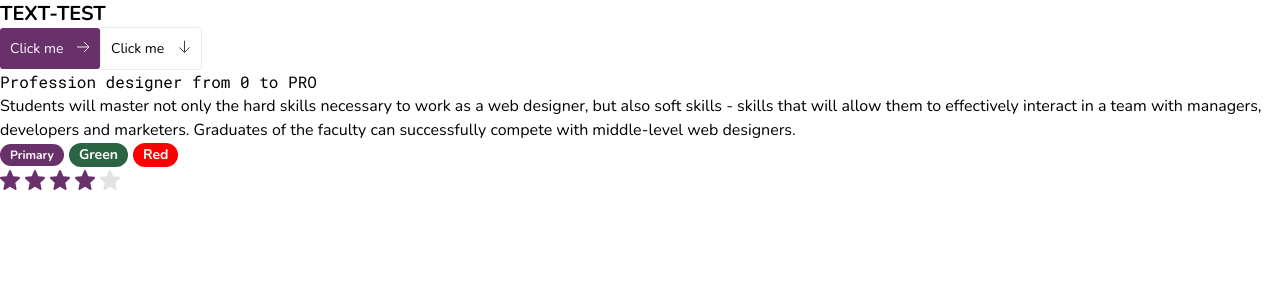
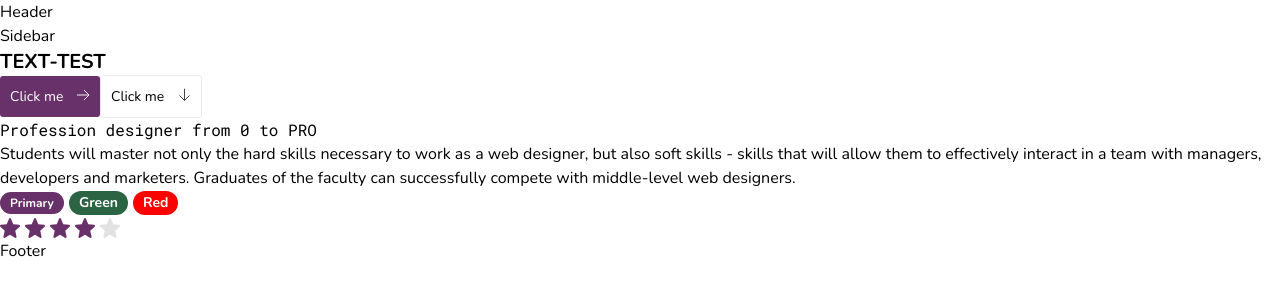
Before and after one commit to ViktoriiaRud/top-courses, a Next.js app: page / in a window 1280 px wide. Shown: the top 300 px of the page. Built offline with nearby package versions, Linux system fonts and the light colour scheme.

Commit message:
created components: Header, Sidebar, Footer filled basic

```diff
--- a/app/page.tsx
+++ b/app/page.tsx
@@ -4,13 +4,14 @@
 import './theme/globalStyles';
 import { roboto_mono } from './theme/fonts/font';
 import { Button, HTag, Rating, Tag } from "./components";
+import { Layout } from "../layout/Layout";
 
 
 export default function Page() {
   const [rating, setRating] = useState<number>(4);
   return (
-    <>
-      <div>
+      <Layout>
+         <div>
         <HTag tag='h3'>TEXT-TEST</HTag>
         <Button variant='primary' arrow='right'>Click me </Button>
         <Button variant='ghost' arrow='down'>Click me </Button>
@@ -23,6 +24,6 @@
          <Tag size="m" color="red">Red</Tag>
          <Rating rating={rating} isEditable setRating={setRating}/>
       </div>
-    </>
+      </Layout>
   )
 }
--- /dev/null
+++ b/layout/Footer/Footer.props.ts
@@ -0,0 +1,4 @@
+import {DetailedHTMLProps, HTMLAttributes } from "react";
+
+
+export interface FooterProps extends DetailedHTMLProps<HTMLAttributes<HTMLDivElement>, HTMLDivElement>  {}
--- /dev/null
+++ b/layout/Footer/Footer.tsx
@@ -0,0 +1,12 @@
+import { FooterProps } from './Footer.props';
+import styles from './Header.module.css';
+import cn from 'classnames';
+
+
+export const Footer = ({...props}:FooterProps):JSX.Element => {
+  return (
+    <div {...props}>
+          Footer
+    </div>
+  );
+};
--- /dev/null
+++ b/layout/Header/Header.props.ts
@@ -0,0 +1,4 @@
+import {DetailedHTMLProps, HTMLAttributes } from "react";
+
+
+export interface HeaderProps extends DetailedHTMLProps<HTMLAttributes<HTMLDivElement>, HTMLDivElement>  {}
--- /dev/null
+++ b/layout/Header/Header.tsx
@@ -0,0 +1,12 @@
+import { HeaderProps } from './Header.props';
+import styles from './Header.module.css';
+import cn from 'classnames';
+
+
+export const Header = ({...props}:HeaderProps):JSX.Element => {
+  return (
+    <div {...props}>
+          Header
+    </div>
+  );
+};
--- a/layout/Layout.tsx
+++ b/layout/Layout.tsx
@@ -1,10 +1,22 @@
 import { LayoutProps } from './Layout.props';
 import styles from './Layout.module.css';
 import cn from 'classnames';
+import { Header } from './Header/Header';
+import { Sidebar } from './Sidebar/Sidebar';
+import { Footer } from './Footer/Footer';
 
 
 export const Layout = ({children}:LayoutProps):JSX.Element => {
   return (
-
-  )
-}
+    <>
+   <Header/>
+   <div>
+    <Sidebar/>
+    <div>
+        {children}
+    </div>
+   </div>
+   <Footer/>
+   </>
+  );
+};
--- /dev/null
+++ b/layout/Sidebar/Sidebar.props.ts
@@ -0,0 +1,4 @@
+import {DetailedHTMLProps, HTMLAttributes } from "react";
+
+
+export interface SidebarProps extends DetailedHTMLProps<HTMLAttributes<HTMLDivElement>, HTMLDivElement>  {}
--- /dev/null
+++ b/layout/Sidebar/Sidebar.tsx
@@ -0,0 +1,12 @@
+import { SidebarProps } from './Sidebar.props';
+import styles from './Sidebar.module.css';
+import cn from 'classnames';
+
+
+export const Sidebar = ({...props}:SidebarProps):JSX.Element => {
+  return (
+    <div {...props}>
+          Sidebar
+    </div>
+  );
+};
```
Also changed, not shown: layout/Footer/Footer.module.css (added), layout/Header/Header.module.css (added), layout/Sidebar/Sidebar.module.css (added).
